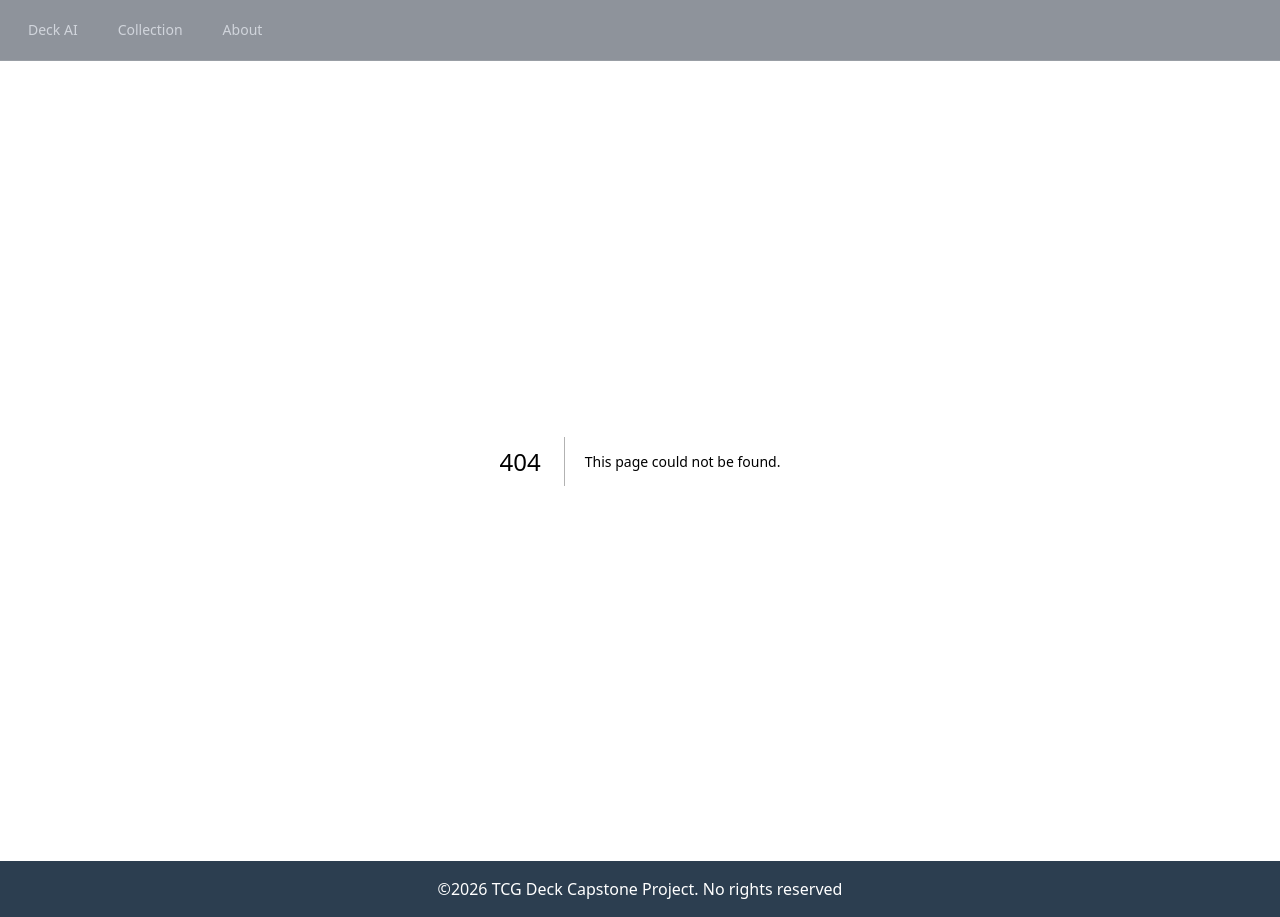
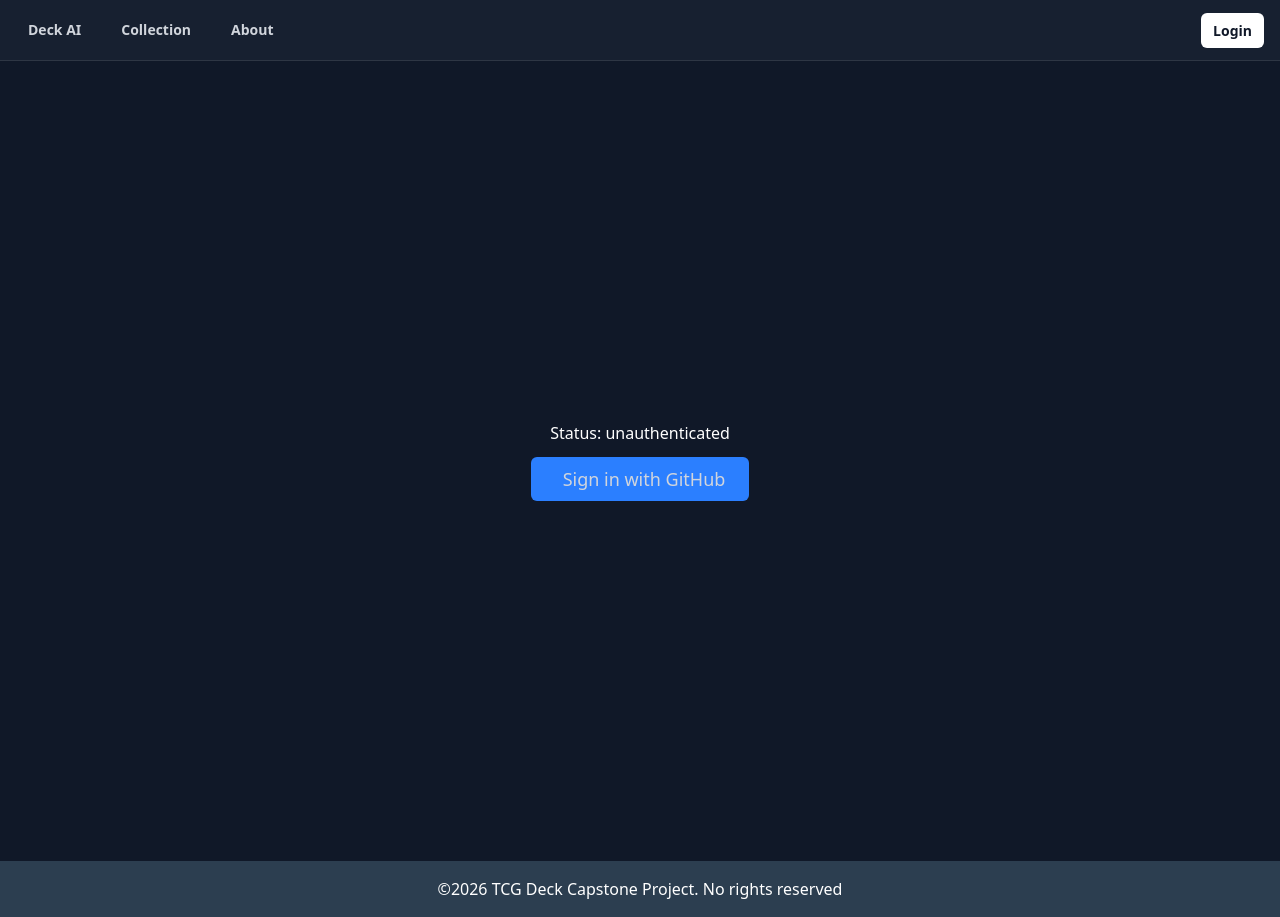
Before and after one commit to searooter1/Capstone_TCG_Deck, a Next.js app: page /login in a window 1280 px wide. Before the commit this address had no page. Built offline with nearby package versions, Linux system fonts and the light colour scheme; no server answers.

Commit message:
Add database connection, stores session & user only github right now

```diff
--- a/components/Navbar.tsx
+++ b/components/Navbar.tsx
@@ -7,21 +7,32 @@ export default function Navbar({ links }: { links: string[] }) {
 
     return (
         <nav className="sticky top-0 z-50 bg-gray-800/50 border-b border-white/10">
-            <div className="flex gap-4 px-4 py-3">
+            <div className="flex items-center justify-between px-4 py-3">
+                <div className="flex gap-4">
                     {links.map((link) => {
                         const href = link === "Deck AI" ? "/" : `/${link.toLowerCase()}`;
                         const isActive = pathname === href;
 
                         return (
+
                             <Link key={href}
-                              className={`rounded-md px-3 py-2 text-sm font-medium text-gray-300 transition hover:bg-white/5 hover:text-white
+                                  className={`rounded-md px-3 py-2 text-sm font-semibold text-gray-300 transition hover:bg-white/5 hover:text-white
                                             ${isActive ? "bg-gray-950/50 text-white" : ""}`} //ternary if active change colour
                                   href={href}
                                   aria-current={isActive ? "page" : undefined}>
                                 {link}
                             </Link>
-                    );
+                        )
                     })}
+                </div>
+                <div>
+                    <Link
+                        href="/login"
+                        className="rounded-md bg-white px-3 py-2 text-sm font-semibold text-gray-900 transition hover:bg-gray-200"
+                    >
+                        Login
+                    </Link>
+                </div>
             </div>
         </nav>
     );
--- /dev/null
+++ b/lib/db.ts
@@ -0,0 +1,28 @@
+import { MongoClient } from "mongodb";
+
+if (!process.env.MONGODB_URI) {
+    throw new Error('Invalid/Missing environment variable: "MONGODB_URI"');
+}
+
+const uri = process.env.MONGODB_URI;
+const options = { appName: "devrel.template.nextjs" };
+
+let client: MongoClient;
+let clientPromise: Promise<MongoClient>;
+
+declare global {
+    var _mongoClientPromise: Promise<MongoClient> | undefined;
+}
+
+if (process.env.NODE_ENV === "development") {
+    if (!global._mongoClientPromise) {
+        client = new MongoClient(uri, options);
+        global._mongoClientPromise = client.connect();
+    }
+    clientPromise = global._mongoClientPromise;
+} else {
+    client = new MongoClient(uri, options);
+    clientPromise = client.connect();
+}
+
+export default clientPromise;
--- a/package.json
+++ b/package.json
@@ -10,6 +10,8 @@
   },
   "dependencies": {
     "@heroicons/react": "^2.2.0",
+    "@next-auth/mongodb-adapter": "^1.1.3",
+    "mongodb": "^5.9.2",
     "next": "16.1.6",
     "next-auth": "^4.24.13",
     "react": "19.2.3",
--- a/pages/api/auth/[...nextauth].ts
+++ b/pages/api/auth/[...nextauth].ts
@@ -1,15 +1,26 @@
 import NextAuth, { type NextAuthOptions } from "next-auth"
 import GitHubProvider from "next-auth/providers/github"
+import {MongoDBAdapter} from "@next-auth/mongodb-adapter";
+import clientPromise from "@/lib/db";
 
 export const authOptions: NextAuthOptions = {
+    adapter: MongoDBAdapter(clientPromise),
+
     providers: [
         GitHubProvider({
             clientId: process.env.GITHUB_ID!,
             clientSecret: process.env.GITHUB_SECRET!,
         }),
     ],
-
-    session: { strategy: "jwt" },
+    session: { strategy: "database" },
+    callbacks: {
+        async session({ session, user }) {
+            if (session.user) {
+                (session.user as any).id = user.id;
+            }
+            return session
+        },
+    },
 }
 
 export default NextAuth(authOptions)
--- a/pages/auth-test.tsx
+++ b/pages/login.tsx
@@ -1,7 +1,4 @@
-import AuthButtons from "@/components/Auth"
 import { signIn, signOut, useSession } from "next-auth/react"
-import {useRouter} from "next/router";
-import {useEffect} from "react";
 
 export default function TestAuth() {
     const result = useSession()
```
Also changed, not shown: 1 other file (tests, documents, lock files or other folders). Lines whose indentation alone changed are shown as unchanged.
